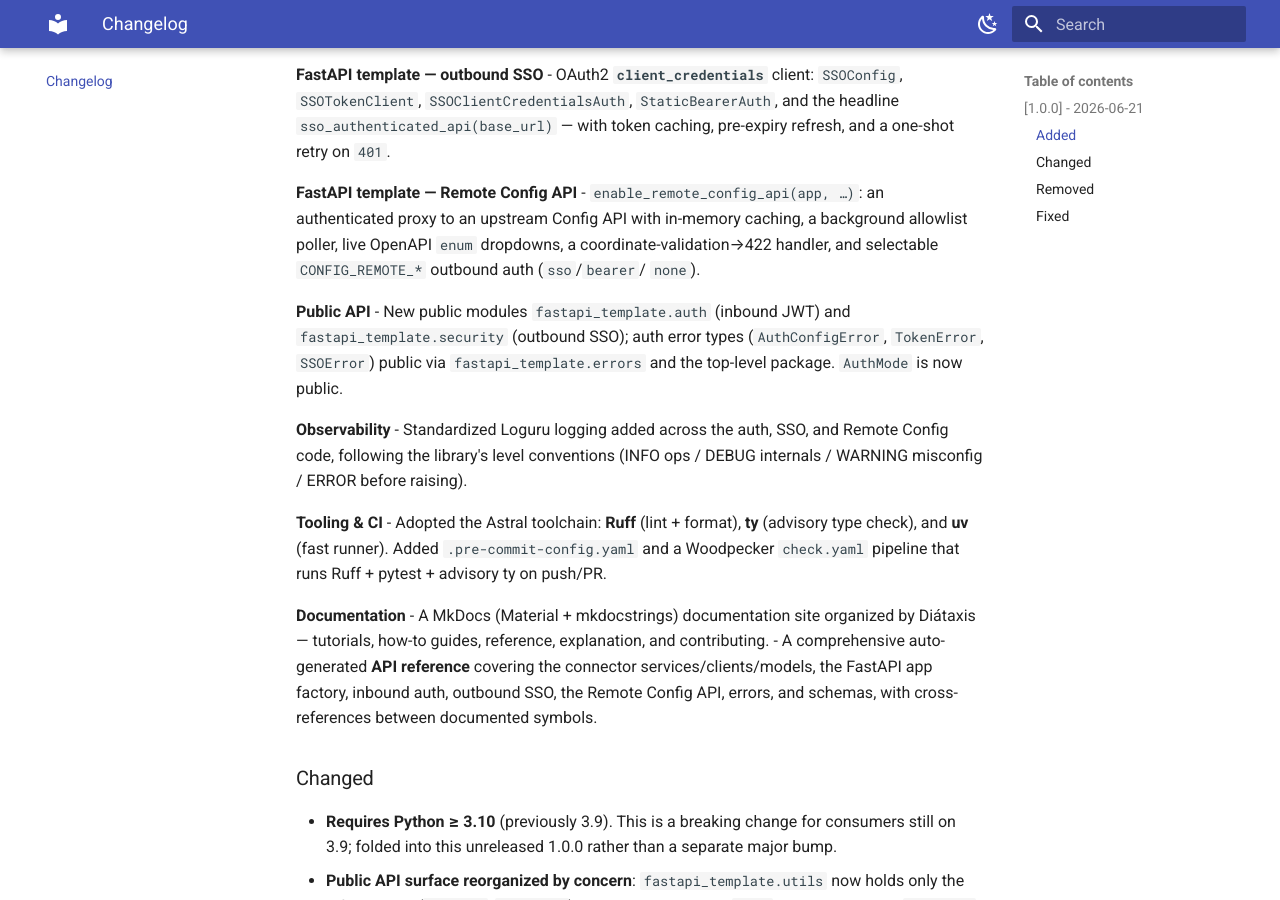
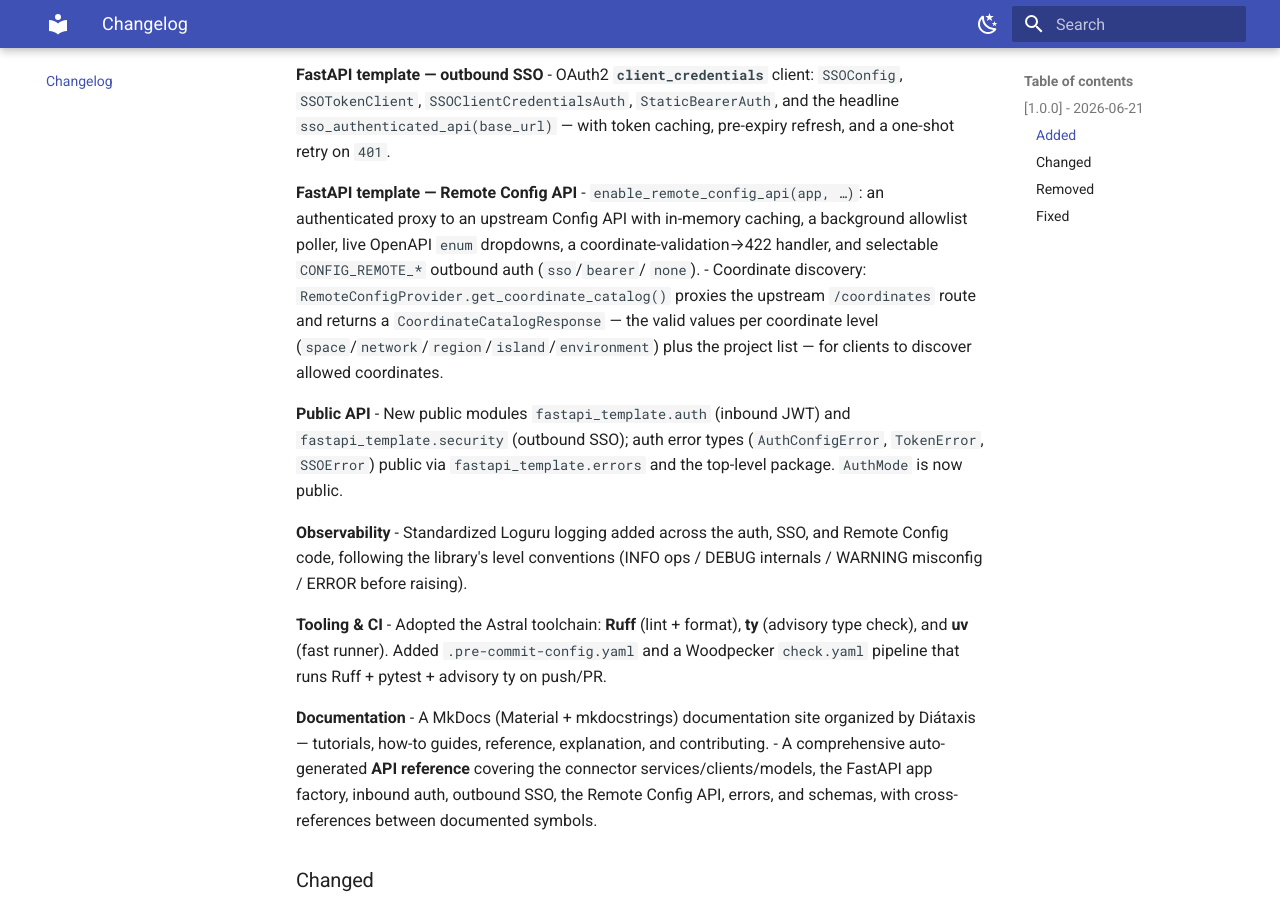
Before and after one commit to Platform-Infra-Org/apis-library, an MkDocs documentation site: the page built from docs/changelog.md, in a window 1280 px wide and 900 px high, scrolled down 760 px. Built offline with MkDocs 1.6.1 and Material for MkDocs 9.7.7, drawn with Linux system fonts in a browser that asks for light colours.

Commit message:
docs: document the Remote Config coordinate-catalog discovery
Close the two doc gaps for the new get_coordinate_catalog / CoordinateCatalogResponse
feature: note it in the 1.0.0 CHANGELOG Remote Config entry, and add the missing
/coordinates route to the how-to's upstream-prefix comment. (Already auto-rendered
in the API reference and covered in the how-to body.)

Co-Authored-By: Claude Opus 4.8 (1M context) <noreply@anthropic.com>

```diff
--- a/CHANGELOG.md
+++ b/CHANGELOG.md
@@ -36,6 +36,10 @@ change), and modernizes packaging, tooling, and documentation.
   in-memory caching, a background allowlist poller, live OpenAPI `enum` dropdowns, a
   coordinate-validation→422 handler, and selectable `CONFIG_REMOTE_*` outbound auth (`sso`/`bearer`/
   `none`).
+- Coordinate discovery: `RemoteConfigProvider.get_coordinate_catalog()` proxies the upstream
+  `/coordinates` route and returns a `CoordinateCatalogResponse` — the valid values per coordinate
+  level (`space`/`network`/`region`/`island`/`environment`) plus the project list — for clients to
+  discover allowed coordinates.
 
 **Public API**
 - New public modules `fastapi_template.auth` (inbound JWT) and `fastapi_template.security` (outbound
```
Also changed, not shown: docs/how-to/enable-remote-config-api.md (+1 -1 lines).
